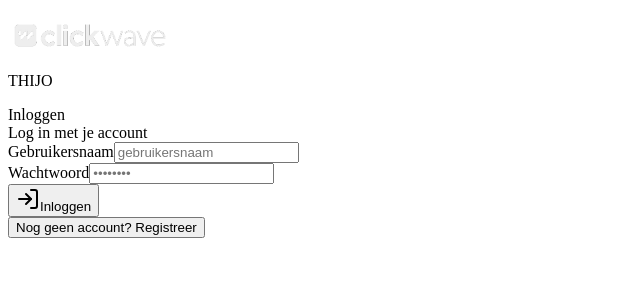
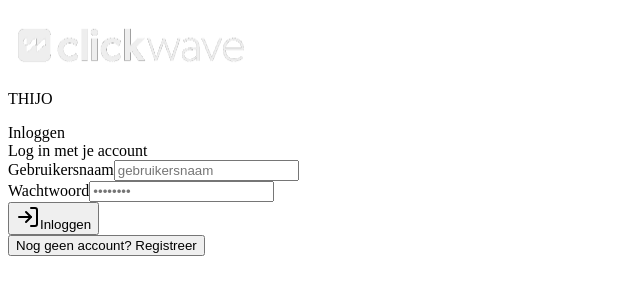
Before and after one commit to ianvdbrink3/agency-engine, a React (Vite) app in the folder client/: page / in a window 1280 px wide. Shown: the top 300 px of the page, without its empty margins (0-640 px from the left). Built offline with nearby package versions, Linux system fonts and the light colour scheme; a web font is replaced by a local one.

Commit message:
Make login logo bigger with larger THIJO subtitle

```diff
--- a/client/src/pages/login.tsx
+++ b/client/src/pages/login.tsx
@@ -34,17 +34,17 @@ export default function LoginPage() {
 
   return (
     <div className="min-h-screen flex items-center justify-center bg-background p-4">
-      <div className="w-full max-w-sm space-y-6">
-        <div className="text-center space-y-2">
+      <div className="w-full max-w-sm space-y-8">
+        <div className="text-center space-y-3">
           <img
             src="/logo-clickwave.png"
             alt="Clickwave"
-            width="160"
-            height="36"
+            width="240"
+            height="54"
             className="mx-auto brightness-0 dark:brightness-100 dark:invert-0 invert"
             style={{ objectFit: "contain" }}
           />
-          <p className="text-xs text-muted-foreground tracking-[0.2em] uppercase">THIJO</p>
+          <p className="text-sm font-semibold tracking-[0.25em] uppercase text-muted-foreground">THIJO</p>
         </div>
 
         <Card className="border border-border/60">
```
